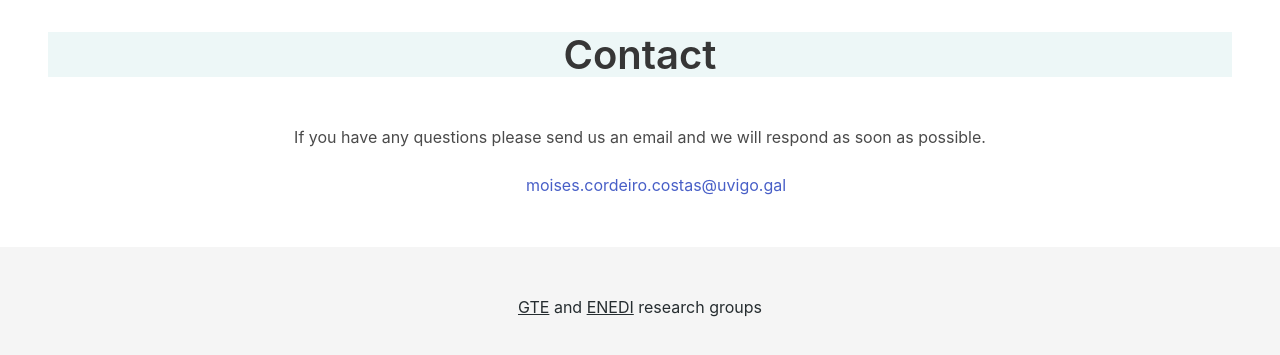
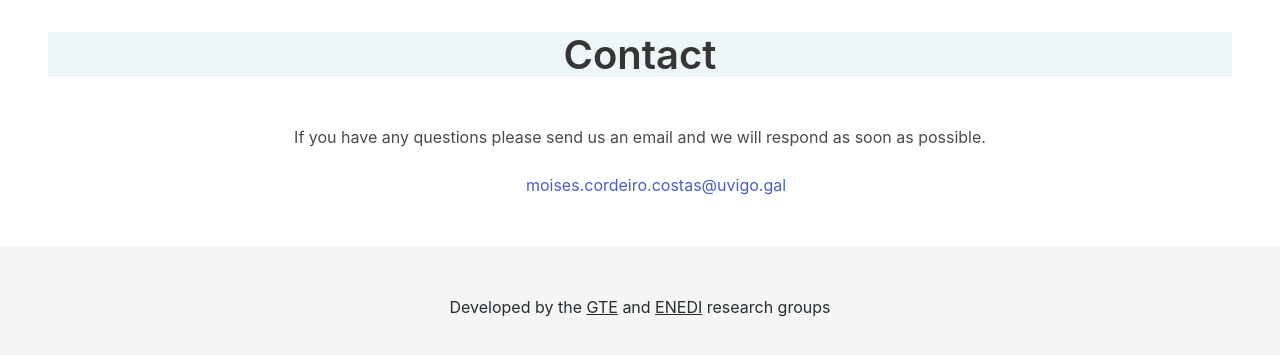
Before and after one commit to moicorcos/workshop, a plain HTML site: page index_en.html in a window 1280 px wide. Shown: the part 1063-1418 px from the top of the page. Drawn offline with Linux system fonts and the light colour scheme; some icons are missing.

Commit message:
Update index_en.html

```diff
--- a/index_en.html
+++ b/index_en.html
@@ -144,7 +144,7 @@
     <!-- Footer -->
     <footer class="footer m-0 has-background-light has-text-anthracite">
         <div class="content has-text-centered">
-        <p><a Developed by the <a target="_anthracite" href="https://gte.webs.uvigo.es/" class="has-text-anthracite is-underlined"> GTE</a> and <a target="_anthracite" href="https://www.enedi.es/" class="has-text-anthracite is-underlined"> ENEDI</a> research groups</p>
+        <p>Developed by the <a target="_anthracite" href="https://gte.webs.uvigo.es/" class="has-text-anthracite is-underlined"> GTE</a> and <a target="_anthracite" href="https://www.enedi.es/" class="has-text-anthracite is-underlined"> ENEDI</a> research groups</p>
         </div>
     </footer>
 
```
